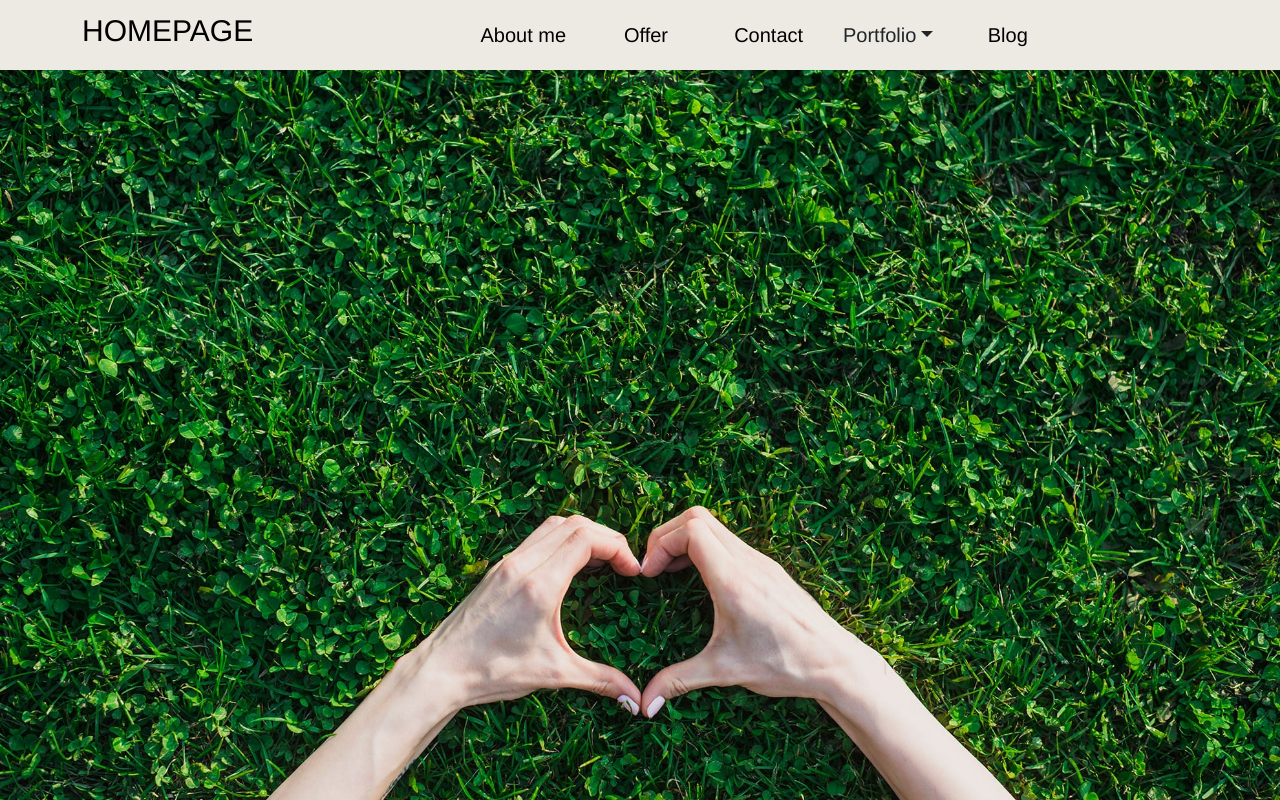
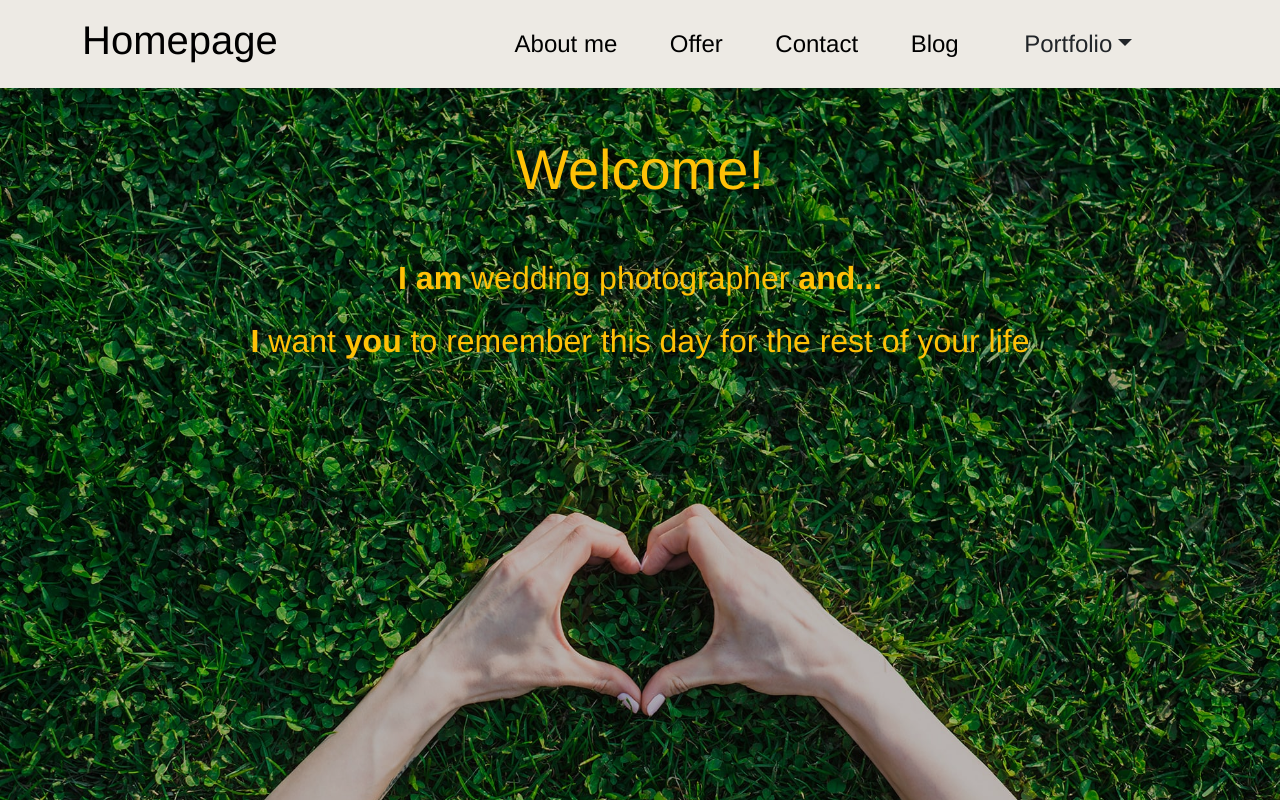
Before and after one commit to Emrimde/wedding-photographer-app, a React (Create React App) app: page / in a window 1280 px wide. Shown: the top 800 px of the page. Built offline with nearby package versions, Linux system fonts and the light colour scheme.

Commit message:
Nav component refactored, added animation in nav, section

```diff
--- a/src/App.js
+++ b/src/App.js
@@ -7,13 +7,13 @@ import OfferSection from './Components/OfferSection/OfferSection.tsx';
 import Footer from './Components/Footer/Footer.tsx';
 import AboutMeSection from './Components/AboutMeSection/AboutMeSection.tsx';
 import ContactSection from './Components/ContactSection/ContactSection.tsx';
-
+import Navv from './Components/Nav/Navv.tsx';
 function App() {
   return (
     <div className="App">
 
      <Router>
-     <Nav/>
+     <Navv/>
         <Routes>
           <Route path="/" element={<HomePage />} />
           <Route path="/offer" element={<OfferSection />} />
--- a/src/Components/AboutMeSection/AboutMeSection.tsx
+++ b/src/Components/AboutMeSection/AboutMeSection.tsx
@@ -3,7 +3,7 @@ import React from "react";
 function AboutMeSection() {
     return (<>
         <section className="container">
-            <main className="row mt-5">
+            <section className="row mt-5">
                 <div className=" col-xl-7 col-md-6 col-xs-12 mt-5">
                     <img src={require('../../images/AboutMe1.jpg')} alt="" />
                 </div>
@@ -15,7 +15,7 @@ function AboutMeSection() {
                     <p className="fs-5">Who am I? I was supposed to be a radio presenter, a psychologist and even a journalist. Eventually I became a wedding photographer.<b> I love to look, I love to listen, I love to feel</b>. I photograph because it allows me to feel all these emotions at the same time. I have turned my greatest passion into a way of life and this is what gives me happiness. Photography also constantly teaches me to be sensitive and shows me things I didn't know existed before or simply didn't see around me.</p>
 
                 </div>
-            </main>
+            </section>
             <main className="row mt-3">
                 <div className="col-xl-7 col-md-6 col-xs-12 mt-5">
                     <img src={require('../../images/AboutMe2.jpg')} alt="" />
--- a/src/Components/Nav/Nav.css
+++ b/src/Components/Nav/Nav.css
@@ -1,47 +1,45 @@
-@media (max-width: 767px) {
+
+.navigation-background{
+    background-color: rgb(237, 234, 228);
+      /* position: fixed;
+         width: 100%;
+         z-index: 1;  */
+}
+
+/* @media (max-width: 767px) {
     .navigation-background{
-        display: none;
+        background-color: rgb(237, 234, 228);
     }
 }
 
 @media (min-width: 768px) {
-    .navigation-background{
-        background-color: rgb(237, 234, 228);
+    .navigation-background{ */
+        /* background-color: rgb(237, 234, 228); */
         /* position: fixed; */
         /* width: 100%; */
         /* z-index: 1; */
-    }
+    /* } */
 
-    .group-of-links{
+    /* .group-of-links{
         display: flex;
         align-items: center;
         height: 70px;
         text-align: center;
-    }
+    } */
 
 
-    }
+    /* } */
 
 
-h2{
-    font-size: 18px;
-    margin: 0;
+
+
+a, button{
+    text-decoration: none;
+    color: black;
+    transition: .5s all;
 }
 
-a{
-    text-decoration: none;
-    color: black;
-    transition: 1.5 all;
+button:hover, a:hover {
+
+    transform: scale(1.1);
 }
-
-a:hover{
-    text-decoration: underline;
-}
-
-h1 > a:hover{
-text-decoration: none;
-}
-
-.important-header {
-    font-size: 30px;
-}
--- a/src/Components/Nav/Nav.tsx
+++ b/src/Components/Nav/Nav.tsx
@@ -1,27 +1,24 @@
-import React, { useEffect, useState } from "react";
+import React from "react";
 import "./Nav.css";
-
 import Link from "../Link/Link.tsx";
-
-
-
 
 function Nav() {
     return (
         <>
             <nav className="navigation-background ">
                 <div className="container-lg">
-                    <div className="row">
-                        <div className="col-sm-4 group-of-links">
-                            <h1 className="important-header"><Link href="/" customClass="">
-                                HOMEPAGE
+                    <div className="row d-flex  align-items-center">
+                        <div className="col-3 col-sm-4 d-flex py-2  d-flex justify-content-center">
+                            <h1 className="h3"><Link href="/" customClass="">
+                                Homepage
                             </Link>
                             </h1>
                         </div>
-                        <div className="col-sm-8 group-of-links">
-                            <Link href="/about-me" customClass="col-sm-2 fs-5">About me</Link>
-                            <Link href = "/offer" customClass="col-sm-2 fs-5">Offer</Link>
-                            <Link href="/contact" customClass="col-sm-2 fs-5">Contact</Link>
+                        <div className="col-9 col-sm-8 d-flex justify-content-between align-items-center py-2">
+                            <div>
+<Link href="/about-me" customClass="fs-5 d-none d-sm-block">About me</Link>
+                            <Link href = "/offer" customClass="fs-5 d-none d-sm-block">Offer</Link>
+                            <Link href="/contact" customClass="fs-5 d-none d-sm-block">Contact</Link>
                             <div className="dropdown">
                                 <button className="btn dropdown-toggle fs-5" type="button" data-bs-toggle="dropdown" aria-expanded="false">
                                     Portfolio
@@ -32,10 +29,22 @@ function Nav() {
                                     <li><a className="dropdown-item" href="#">Engagement session</a></li>
                                 </ul>
                             </div>
+                            {/* <div className="dropdown d-md-none">
+                                <button className="btn dropdown-toggle fs-5" type="button" data-bs-toggle="dropdown" aria-expanded="false">
+                                    Portfolio
+                                </button>
+                                <ul className="dropdown-menu">
+                                    <li><a className="dropdown-item" href="#">Wedding outdoor</a></li>
+                                    <li><a className="dropdown-item" href="#">Wedding Reportage</a></li>
+                                    <li><a className="dropdown-item" href="#">Engagement session</a></li>
+                                </ul>
+                            </div> */}
                             {/* <h2 className="col-sm-2"><Link href="#" customClass="">PORTFOLIO</Link></h2> */}
 
-                            <Link href="#" customClass="col-sm-2 fs-5">Blog</Link>
+                            <Link href="#" customClass=" fs-5 d-none d-sm-block">Blog</Link>
                         </div>
+                            </div>
+
                     </div>
                 </div>
             </nav>
--- /dev/null
+++ b/src/Components/Nav/Navv.tsx
@@ -0,0 +1,64 @@
+import React, { ReactNode } from "react"
+import "./Nav.css";
+import Link from "../Link/Link.tsx";
+
+
+
+function Navv() {
+    return (
+        <>
+            <nav className="navigation-background">
+                <div className="container py-3">
+
+                    <div className="row">
+                        <div className=" col-4 col-sm-4">
+                            <h1 className="d-none d-sm-block"> <a href="/">Homepage</a></h1>
+                        </div>
+
+                        <div className=" col-12 col-sm-8">
+                            <div className="h-100 d-flex justify-content-evenly align-items-center">
+
+                                <Link href="/about-me" customClass="fs-4 d-none d-md-block">About me</Link>
+                                <Link href="/offer" customClass="fs-4 d-none d-md-block">Offer</Link>
+                                <Link href="/contact" customClass="fs-4 d-none d-md-block">Contact</Link>
+                                <Link href="/blog" customClass="fs-4 d-none d-md-block">Blog</Link>
+                                <div className="dropdown d-block d-md-none">
+                                    <button className="btn dropdown-toggle fs-4" type="button" data-bs-toggle="dropdown" aria-expanded="false">
+                                        Menu
+                                    </button>
+                                    <ul className="dropdown-menu">
+                                        <li><a className="dropdown-item d-block d-sm-none" href="#">Homepage</a></li>
+                                        <li><a className="dropdown-item" href="#">About me</a></li>
+                                        <li><a className="dropdown-item" href="#">Offer</a></li>
+                                        <li><a className="dropdown-item" href="#">Contact</a></li>
+                                        <li><a className="dropdown-item" href="#">Blog</a></li>
+                                    </ul>
+                                </div>
+                                <div className="dropdown">
+                                    <button className="btn dropdown-toggle fs-4" type="button" data-bs-toggle="dropdown" aria-expanded="false">
+                                        Portfolio
+                                    </button>
+                                    <ul className="dropdown-menu">
+                                        <li><a className="dropdown-item" href="#">Wedding outdoor</a></li>
+                                        <li><a className="dropdown-item" href="#">Wedding Reportage</a></li>
+                                        <li><a className="dropdown-item" href="#">Engagement session</a></li>
+                                    </ul>
+                                </div>
+
+                            </div>
+
+                        </div>
+
+                    </div>
+
+
+
+
+
+                </div>
+            </nav>
+        </>
+    )
+}
+
+export default Navv
--- a/src/Components/Section/Section.css
+++ b/src/Components/Section/Section.css
@@ -1,20 +1,39 @@
-@media(max-width: 767px){
-    .landing-page{
-        height:100vh;
-        background-image: url("../../images/background0.jpg");
-        background-position: center;
-        background-size: cover;
-        background-attachment: fixed;
-    }
+.landing-page {
+    height: 95vh;
+    background-image: url("../../images/background0.jpg");
+    background-position: center;
+    background-size: cover;
+    background-attachment: fixed;
+
 }
 
-@media(min-width: 768px){
-    .landing-page{
-        height: 100vh;
-        background-image: url("../../images/background0.jpg");
-        background-position: center;
-        background-size: cover;
-        background-attachment: fixed;
+.landing-page-dark {
+    background-color: rgba(0, 0, 0, 0.22);
+    height: 100%;
+}
 
+@keyframes headerAnimation1 {
+    0% {
+      opacity: 0;
+      filter: blur(5px);
     }
-}
+
+    100% {
+      opacity: 1;
+      filter: blur(0);
+    }
+
+  }
+
+
+  .header-animation1 {
+    animation: headerAnimation1 .5s ease-in-out;
+  }
+
+  .header-animation2 {
+    animation: headerAnimation1 2.5s ease-in-out;
+  }
+
+  .header-animation3 {
+    animation: headerAnimation1 4.5s ease-in-out;
+  }
--- a/src/Components/Section/Section.tsx
+++ b/src/Components/Section/Section.tsx
@@ -1,5 +1,4 @@
 import React, { ReactNode } from "react"
-
 import "./Section.css"
 
 type SectionProps = {
@@ -10,9 +9,19 @@ type SectionProps = {
 function Section(props: SectionProps) {
     return (
         <section className={props.customClass}>
-           <header className="header-div" >
-                <h2 className="header-name text-center" id="main-page">Welcome!</h2>
+            <div className="landing-page-dark">
+            <div className="container">
+            <header className="row ">
+                <h1 className=" mt-5 display-4 col-sm-12  text-center text-warning header-animation1" id="main-page">Welcome!</h1>
+                <h2 className="mt-5  col-sm-12  text-center text-warning header-animation2" ><b>I am</b> wedding photographer <b>and...</b>
+                </h2>
+                <h2 className="mt-3  col-sm-12  text-center text-warning header-animation3" >
+                <b>I</b> want <b>you</b> to remember this day for the rest of your life </h2>
            </header>
+            </div>
+            </div>
+
+
         </section>
     )
 }
```
Also changed, not shown: src/Components/Second-Section/Second-Section.tsx (+2 -6 lines).
